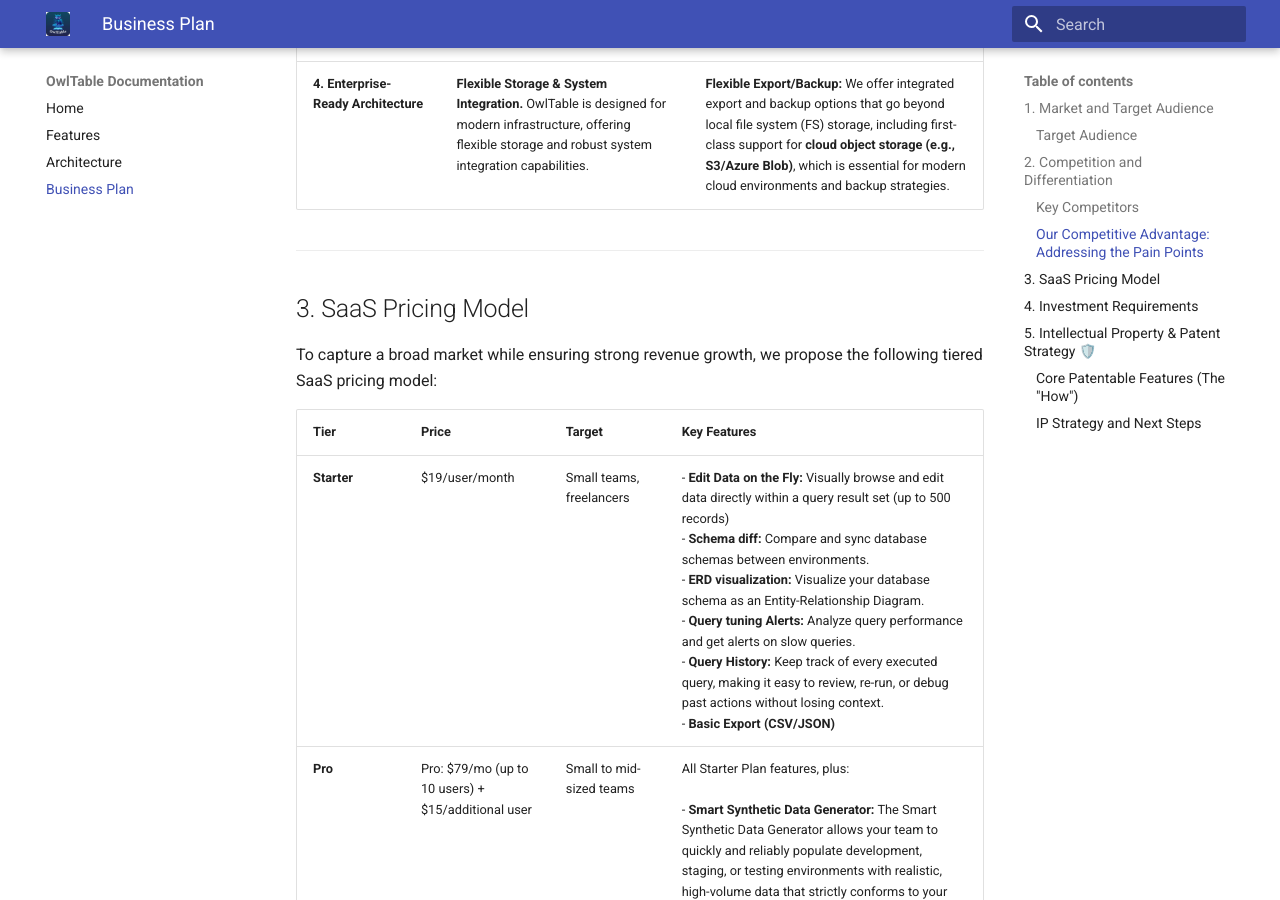
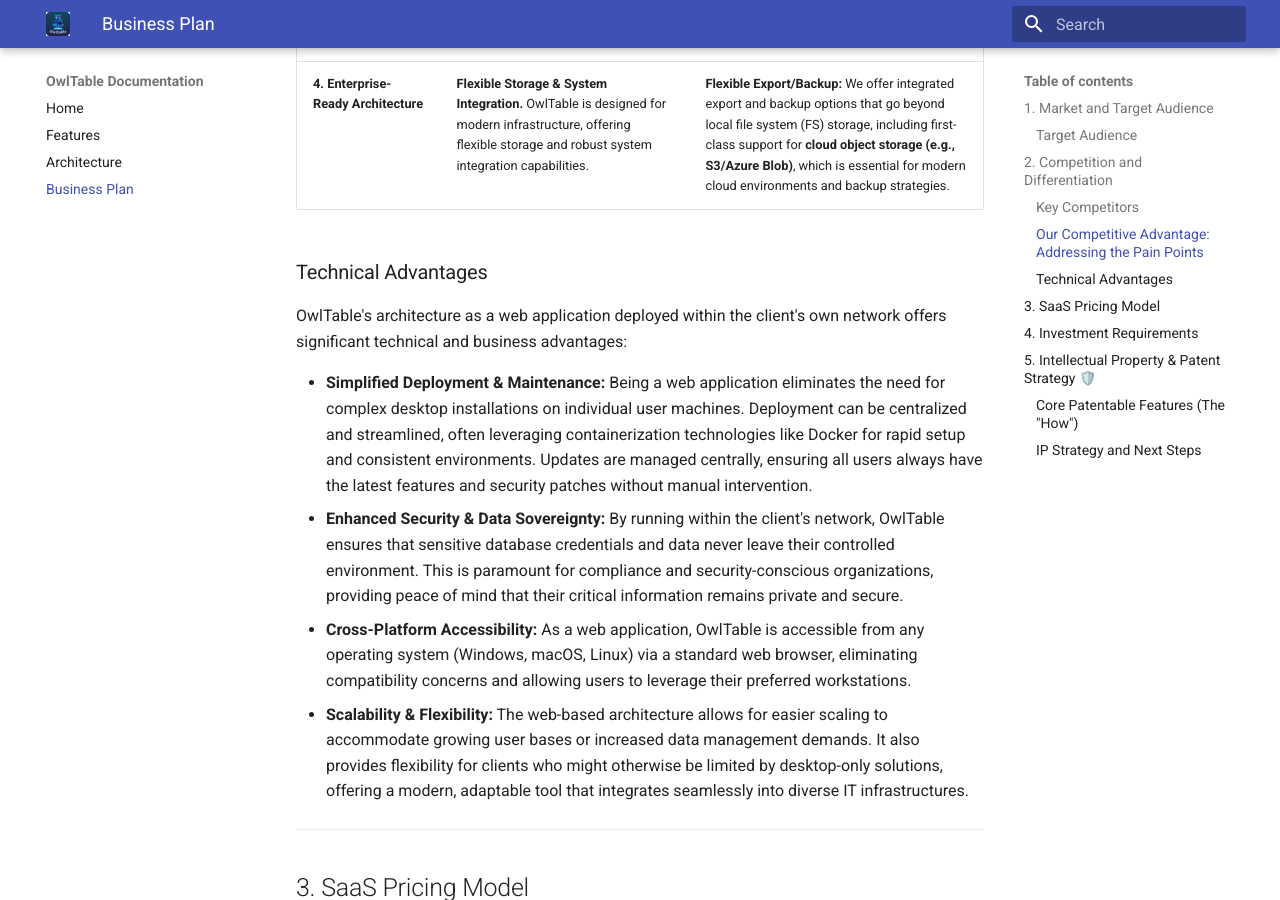
Before and after one commit to yehoshuas1978/owltable-landing-page, an MkDocs documentation site: the page built from documentation/docs/business_plan.md, in a window 1280 px wide and 900 px high, scrolled down 2028 px. Built offline with MkDocs 1.6.1 and Material for MkDocs 9.7.7, drawn with Linux system fonts in a browser that asks for light colours.

Commit message:
update docs

```diff
--- a/documentation/docs/business_plan.md
+++ b/documentation/docs/business_plan.md
@@ -38,6 +38,15 @@
 | **2. Unified & Comprehensive** | **One tool to rule them all.** OwlTable integrates schema control, performance tuning, data masking, and automation into a single, cohesive platform. This eliminates the need for multiple, disjointed tools, reducing complexity and cost. | **Stable, Multi-Platform ERD:** Our **ERD visualization** is engineered for stability, preventing the application freezing or crashing when visualizing moderately large schemas—a known issue in open-source alternatives. |
 | **3. Developer-Centric Workflow & Quality** | **Built for modern development.** With CI/CD integration, automated test data generation, and a future-proof roadmap including a CLI, OwlTable is designed to fit seamlessly into automated, agile development cycles. | **Cross-Database Schema Diff:** Our **Schema Diff** (Starter Tier) is guaranteed to work reliably across different database vendors, an area where many competitors struggle, especially between different database types (e.g., PostgreSQL to MySQL).<br><br>**Intelligent Synthetic Data (Pro Tier):** Unlike competitor features that only generate generic sample databases, our **Smart Synthetic Data Generator** (Pro Tier) uses your existing schema to generate realistic, high-volume data while respecting all defined constraints and data patterns, giving developers reliable data they can trust. |
 | **4. Enterprise-Ready Architecture** | **Flexible Storage & System Integration.** OwlTable is designed for modern infrastructure, offering flexible storage and robust system integration capabilities. | **Flexible Export/Backup:** We offer integrated export and backup options that go beyond local file system (FS) storage, including first-class support for **cloud object storage (e.g., S3/Azure Blob)**, which is essential for modern cloud environments and backup strategies. |
+
+### Technical Advantages
+
+OwlTable's architecture as a web application deployed within the client's own network offers significant technical and business advantages:
+
+*   **Simplified Deployment & Maintenance:** Being a web application eliminates the need for complex desktop installations on individual user machines. Deployment can be centralized and streamlined, often leveraging containerization technologies like Docker for rapid setup and consistent environments. Updates are managed centrally, ensuring all users always have the latest features and security patches without manual intervention.
+*   **Enhanced Security & Data Sovereignty:** By running within the client's network, OwlTable ensures that sensitive database credentials and data never leave their controlled environment. This is paramount for compliance and security-conscious organizations, providing peace of mind that their critical information remains private and secure.
+*   **Cross-Platform Accessibility:** As a web application, OwlTable is accessible from any operating system (Windows, macOS, Linux) via a standard web browser, eliminating compatibility concerns and allowing users to leverage their preferred workstations.
+*   **Scalability & Flexibility:** The web-based architecture allows for easier scaling to accommodate growing user bases or increased data management demands. It also provides flexibility for clients who might otherwise be limited by desktop-only solutions, offering a modern, adaptable tool that integrates seamlessly into diverse IT infrastructures.
 
 ---
 
```
Also changed, not shown: documentation/docs/architecture.md (+1 -0 lines).
